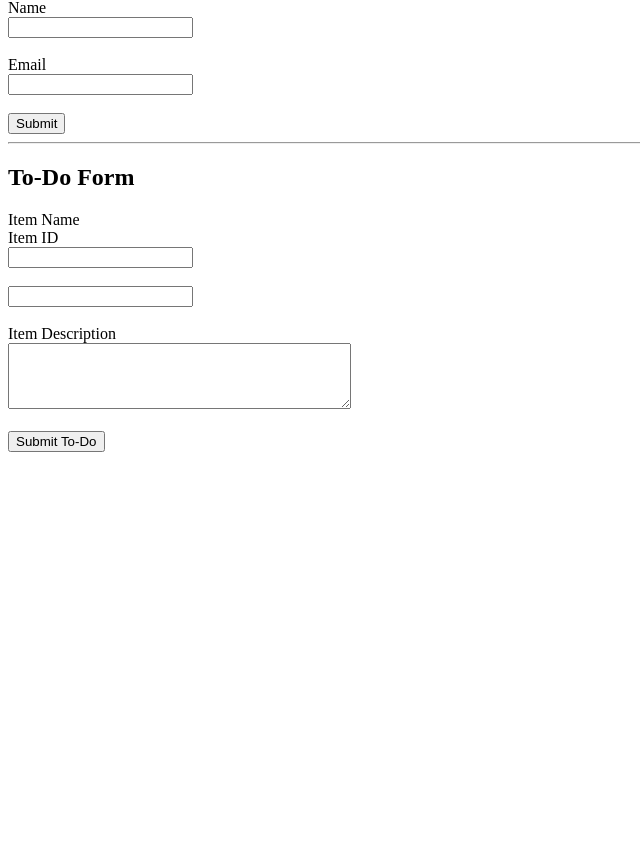
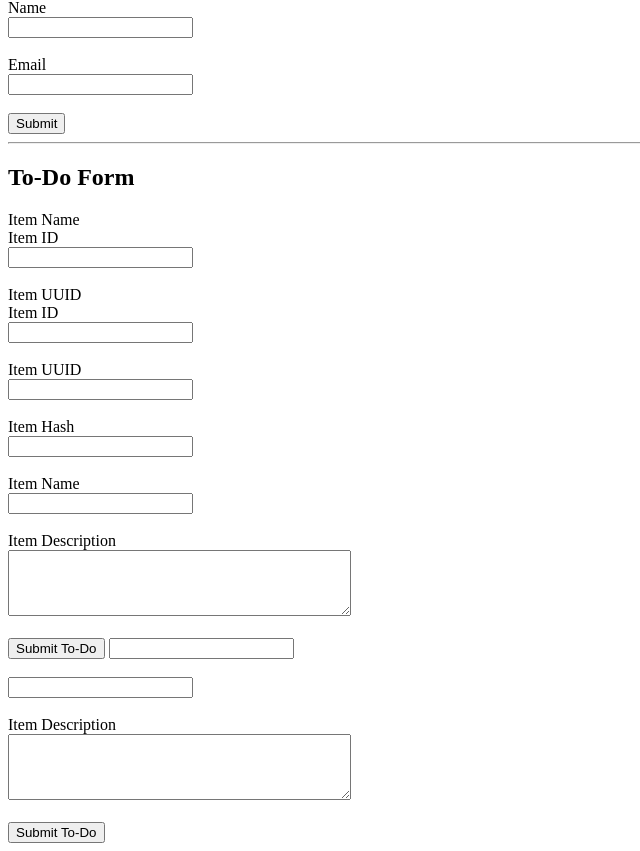
Before and after one commit to vish56/git-module-2, a Flask app: page / in a window 1280 px wide. Shown: the part 68-919 px from the top of the page, without its empty margins (0-640 px from the left). Before the commit the page ends 520 px from the top, so only its background shows below. Run offline with Flask 3, Linux system fonts and the light colour scheme.

Commit message:
Recommit todo form enhancements

```diff
--- a/app.py
+++ b/app.py
@@ -12,6 +12,7 @@ app = Flask(__name__)
 client = MongoClient(os.getenv("MONGO_URI"))
 db = client["assignment_db"]
 collection = db["students"]
+todo_collection = db["todo_items"]
 
 
 # Home Page (Form)
@@ -32,7 +33,6 @@ def api():
 # Assignment 2
 @app.route("/submit", methods=["POST"])
 def submit():
-
     try:
         name = request.form["name"]
         email = request.form["email"]
@@ -45,8 +45,25 @@ def submit():
         return redirect(url_for("success"))
 
     except Exception as e:
+        return render_template("index.html", error=str(e))
 
-        return render_template("index.html", error=str(e))
+
+# Assignment 3
+@app.route("/submittodoitem", methods=["POST"])
+def submit_todo_item():
+    try:
+        item_name = request.form["itemName"]
+        item_description = request.form["itemDescription"]
+
+        todo_collection.insert_one({
+            "itemName": item_name,
+            "itemDescription": item_description
+        })
+
+        return "Todo Item Saved Successfully"
+
+    except Exception as e:
+        return str(e), 500
 
 
 @app.route("/success")
--- a/templates/index.html
+++ b/templates/index.html
@@ -34,6 +34,24 @@
 <label>Item Name</label><br>
 <label>Item ID</label><br>
 <input type="text" name="itemId" required><br><br>
+<label>Item UUID</label><br>
+<label>Item ID</label><br>
+<input type="text" name="itemId" required><br><br>
+
+<label>Item UUID</label><br>
+<input type="text" name="itemUUID" required><br><br>
+
+<label>Item Hash</label><br>
+<input type="text" name="itemHash" required><br><br>
+
+<label>Item Name</label><br>
+<input type="text" name="itemName" required><br><br>
+
+<label>Item Description</label><br>
+<textarea name="itemDescription" rows="4" cols="40" required></textarea><br><br>
+
+<button type="submit">Submit To-Do</button>
+<input type="text" name="itemUUID" required><br><br>
 <input type="text" name="itemName" required><br><br>
 
 <label>Item Description</label><br>
```
